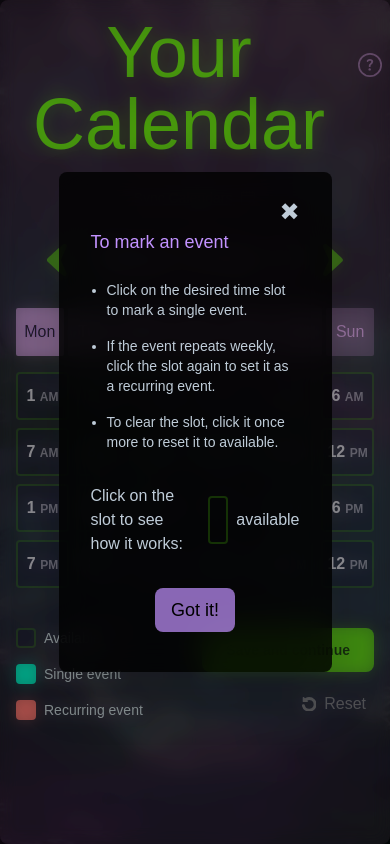
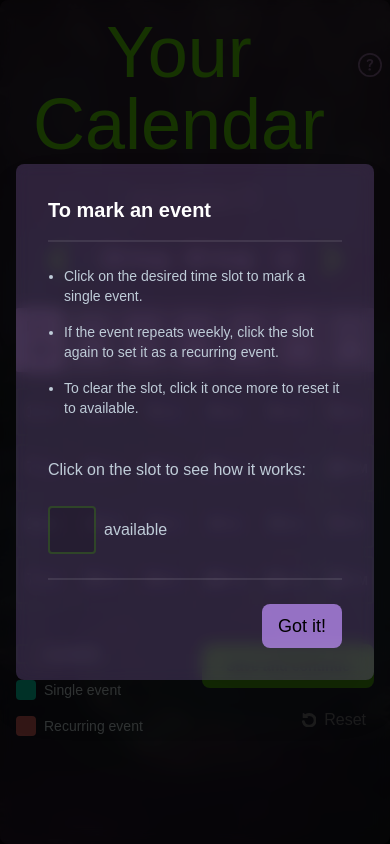
Before and after one commit to Visual-Riot/plaeen, a Next.js app: page /calendar in a window 390 px wide. Both pictures are taken after a click on the button 370 px from the left and 65 px from the top of the page. Built offline with nearby package versions, Linux system fonts and the light colour scheme; a web font is replaced by a local one.

Commit message:
add date to days on mobile calendar

```diff
--- a/src/app/(protected)/calendar/page.tsx
+++ b/src/app/(protected)/calendar/page.tsx
@@ -53,6 +53,12 @@ export default function Page() {
   const toggleHelpModal = () => {
     setHelpBtnState("available");
     setIsHelpOpen(!isHelpOpen);
+
+    if (!isHelpOpen) {
+      document.body.style.overflow = "hidden";
+    } else {
+      document.body.style.overflow = "auto";
+    }
   };
 
   // toggle calendar preview
@@ -157,24 +163,21 @@ export default function Page() {
 
   return (
     // background
-    <div className="relative min-h-screen bg-calendar-bg bg-cover bg-center flex justify-center items-center">
+    <div
+      className={`relative min-h-screen bg-calendar-bg bg-cover bg-center flex justify-center items-center`}
+    >
       {/* black overlay on background pic */}
       <div className="absolute inset-0 bg-black opacity-85"></div>
       {/* HELP MODAL */}
       {isHelpOpen && (
         <div className="z-[1000]">
-          <div className="fixed inset-0 bg-black opacity-30 backdrop-blur"></div>
-          <div className="fixed inset-0 flex justify-center items-center mx-[15%]">
-            <div className="bg-black bg-opacity-80 rounded-lg py-6 px-8 drop-shadow-2xl backdrop-blur-lg">
-              <div className="w-full justify-end flex">
-                <button
-                  onClick={() => toggleHelpModal()}
-                  className="text-lightGrey text-2xl"
-                >
-                  ✖
-                </button>
-              </div>
-              <h3 className="text-lg text-lightPurple">To mark an event</h3>
+          <div className="fixed inset-0 bg-black opacity-80"></div>
+          <div className="fixed inset-0 flex justify-center items-center mx-4 lg:mx-[15%]">
+            <div className="bg-lightPurple bg-opacity-20 rounded-lg p-8 drop-shadow-2xl backdrop-blur">
+              <h3 className="text-xl font-semibold text-white">
+                To mark an event
+              </h3>
+              <hr className="opacity-10 mt-4 border-[1px]"></hr>
               <ul className="text-lightGrey text-sm mt-4 list-disc ml-4">
                 <li className="py-2">
                   Click on the desired time slot to mark a single event.
@@ -189,18 +192,21 @@ export default function Page() {
                 </li>
               </ul>
               {/* try it out */}
-              <div className="w-full flex flex-col items-start justify-center gap-y-2">
-                <div className="flex flex-row text-lightGrey gap-x-2 items-center mt-6">
-                  <p>Click on the slot to see how it works: </p>
+              <div className="w-full flex flex-col items-start justify-center mt-8 lg:mt-8">
+                <p className="text-lightGrey">
+                  Click on the slot to see how it works:{" "}
+                </p>
+                <div className="flex text-lightGrey gap-x-2 items-center mt-6">
                   <button
                     onClick={() => handleSlotClick()}
-                    className={`ml-4 grow w-12 h-12 lg:w-5 lg:h-5 font-semibold hover:scale-90 ease-in-out duration-300 rounded ${getSlotStyle()}`}
+                    className={`ml-0 lg:ml-4 grow w-12 h-12 lg:w-5 lg:h-5 font-semibold hover:scale-90 ease-in-out duration-300 rounded ${getSlotStyle()}`}
                   ></button>
                   <p>{helpBtnState}</p>
                 </div>
               </div>
+              <hr className="opacity-10 mt-6 border-[1px]"></hr>
               {/* close button */}
-              <div className="flex w-full justify-center mt-8 mb-4">
+              <div className="flex w-full justify-end lg:justify-center mt-6">
                 <PurpleButton
                   onClick={() => toggleHelpModal()}
                   className="text-lg"
--- a/src/components/buttons/DayButton.tsx
+++ b/src/components/buttons/DayButton.tsx
@@ -31,7 +31,7 @@ const DayButton: React.FC<ButtonProps> = ({
 
   return (
     <button
-      className={`${defaultClasses} ${getButtonColor()}`}
+      className={`${defaultClasses} ${getButtonColor()} ${className}`}
       onClick={onClick}
     >
       {children}
--- a/src/components/calendar/PlayerCalendarMobile.tsx
+++ b/src/components/calendar/PlayerCalendarMobile.tsx
@@ -1,7 +1,7 @@
 import PlayerTimeSlot from "../buttons/PlayerTimeSlot";
 import DayButton from "../buttons/DayButton";
 import React, { useState } from "react";
-import { startOfWeek, endOfWeek, format } from "date-fns";
+import { startOfWeek, format, addDays } from "date-fns";
 
 interface PlayerCalendarMobileProps {
   dayHours: { [key: string]: { [key: number]: string } };
@@ -21,17 +21,16 @@ const PlayerCalendarMobile: React.FC<PlayerCalendarMobileProps> = ({
   onHoursStateChange,
   className,
 }) => {
-  const daysOfWeek: string[] = [];
   const start = startOfWeek(currentDate, { weekStartsOn: 1 });
-  const end = endOfWeek(currentDate, { weekStartsOn: 1 });
 
-  for (
-    let date = start;
-    date <= end;
-    date = new Date(date.setDate(date.getDate() + 1))
-  ) {
-    daysOfWeek.push(format(date, "EEEE"));
-  }
+  const daysOfWeek = Array.from({ length: 7 }, (_, i) => {
+    const date = addDays(start, i);
+    return {
+      dayName: format(date, "EEEE"),
+      shortDayName: format(date, "EEE"),
+      dayDate: format(date, "dd"),
+    };
+  });
 
   const formatHour = (hour: number) => {
     const ampm = hour >= 12 ? "PM" : "AM";
@@ -71,16 +70,19 @@ const PlayerCalendarMobile: React.FC<PlayerCalendarMobileProps> = ({
       <div className="w-full">
         {/* Days Names Column */}
         <div className="grid grid-cols-7 gap-1 md:gap-1 px-2 mt-4">
-          {daysOfWeek.map((day) => (
-            <div key={day} className="flex justify-center">
+          {daysOfWeek.map(({ shortDayName, dayName, dayDate }) => (
+            <div key={dayName} className="flex justify-center">
               <DayButton
-                // key={day}
-                state={selectedDay === day ? "selected" : "unselected"}
+                state={selectedDay === dayName ? "selected" : "unselected"}
                 onClick={() => {
-                  handleDayChange(day);
+                  handleDayChange(dayName);
                 }}
+                className="h-[4rem]"
               >
-                {day.slice(0, 3)}
+                <div className="flex flex-col items-center">
+                  <p className="text-sm">{shortDayName}</p>
+                  <p className="text-xl font-bold">{dayDate}</p>
+                </div>
               </DayButton>
             </div>
           ))}
```
Also changed, not shown: src/auth.config.ts (+15 -7 lines).
